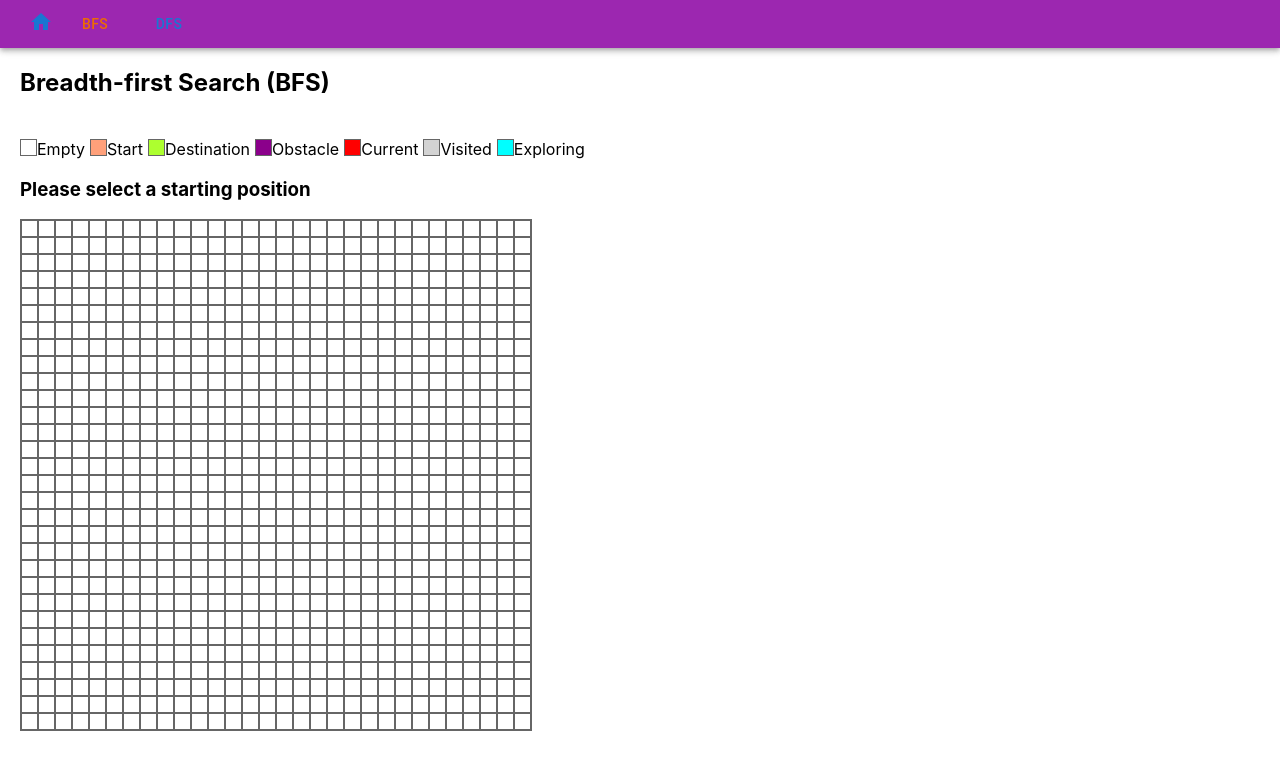
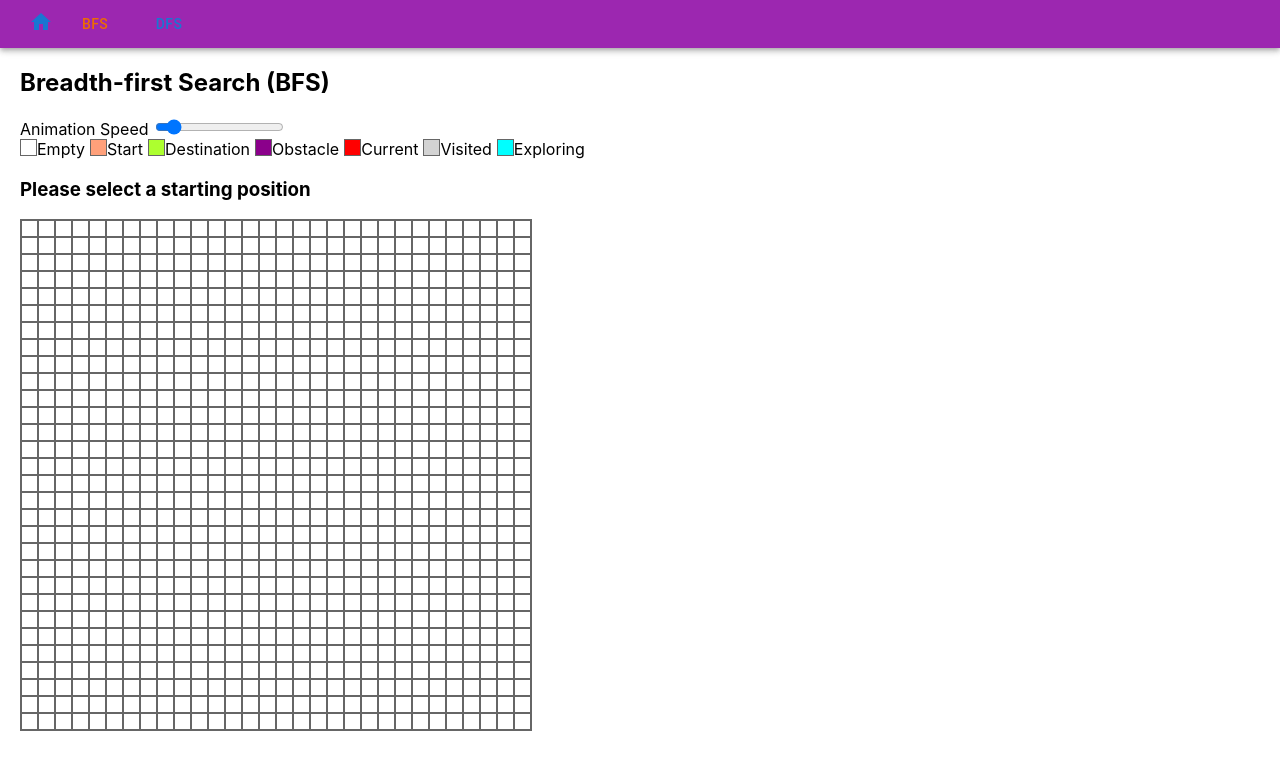
Before and after one commit to lwy123177/lwy123177.github.io, a React (Create React App) app: page /bfs in a window 1280 px wide. Shown: the top 770 px of the page. Built offline with nearby package versions, Linux system fonts and the light colour scheme.

Commit message:
Migrate .blink to util.module.css

```diff
--- a/src/components/Bfs.module.css
+++ b/src/components/Bfs.module.css
@@ -7,17 +7,3 @@
 .visible {
   visibility: visible;
 }
-.blink {
-  animation: blink 0.5s linear 2;
-}
-@keyframes blink {
-  0% {
-    opacity: 1;
-  }
-  50% {
-    opacity: 0.5;
-  }
-  100% {
-    opacity: 1;
-  }
-}
--- a/src/components/Bfs.tsx
+++ b/src/components/Bfs.tsx
@@ -2,6 +2,7 @@ import Grid from "./Grid";
 import { useContext, useRef } from "react";
 import { GridContext } from "../store/GridContext";
 import classes from "./Bfs.module.css";
+import utils from "../util/Util.module.css";
 
 const Bfs = () => {
   const gridContext = useContext(GridContext);
@@ -90,9 +91,9 @@ const Bfs = () => {
     <div className={classes["bfs-page"]}>
       <h2>Breadth-first Search (BFS)</h2>
       <div
-        className={`${gridContext.state === "Drawing" ? classes.visible : ""}
-                    ${gridContext.state === "Drawing" ? classes.blink : ""}
-                    ${gridContext.state !== "Drawing" ? classes.hidden : ""}
+        className={`${gridContext.state === "Drawing" ? utils.visible : ""}
+                    ${gridContext.state === "Drawing" ? utils.blink : ""}
+                    ${gridContext.state !== "Drawing" ? utils.hidden : ""}
         `}
       >
         Animation Speed <input type="range" min="1" max="499" ref={speedRef} />
--- a/src/components/Dfs.module.css
+++ b/src/components/Dfs.module.css
@@ -7,17 +7,3 @@
 .visible {
   visibility: visible;
 }
-.blink {
-  animation: blink 0.5s linear 2;
-}
-@keyframes blink {
-  0% {
-    opacity: 1;
-  }
-  50% {
-    opacity: 0.5;
-  }
-  100% {
-    opacity: 1;
-  }
-}
--- a/src/components/Dfs.tsx
+++ b/src/components/Dfs.tsx
@@ -2,6 +2,7 @@ import Grid from "./Grid";
 import { useContext, useRef } from "react";
 import { GridContext } from "../store/GridContext";
 import classes from "./Dfs.module.css";
+import utils from "../util/Util.module.css";
 
 const Dfs = () => {
   const gridContext = useContext(GridContext);
@@ -96,9 +97,9 @@ const Dfs = () => {
     <div className={classes["dfs-page"]}>
       <h2>Depth-first Search (DFS)</h2>
       <div
-        className={`${gridContext.state === "Drawing" ? classes.visible : ""}
-                    ${gridContext.state === "Drawing" ? classes.blink : ""}
-                    ${gridContext.state !== "Drawing" ? classes.hidden : ""}
+        className={`${gridContext.state === "Drawing" ? utils.visible : ""}
+                    ${gridContext.state === "Drawing" ? utils.blink : ""}
+                    ${gridContext.state !== "Drawing" ? utils.hidden : ""}
         `}
       >
         Animation Speed <input type="range" min="1" max="499" ref={speedRef} />
--- /dev/null
+++ b/src/util/Util.module.css
@@ -0,0 +1,14 @@
+.blink {
+  animation: blink 0.5s linear 2;
+}
+@keyframes blink {
+  0% {
+    opacity: 1;
+  }
+  50% {
+    opacity: 0.5;
+  }
+  100% {
+    opacity: 1;
+  }
+}
```
